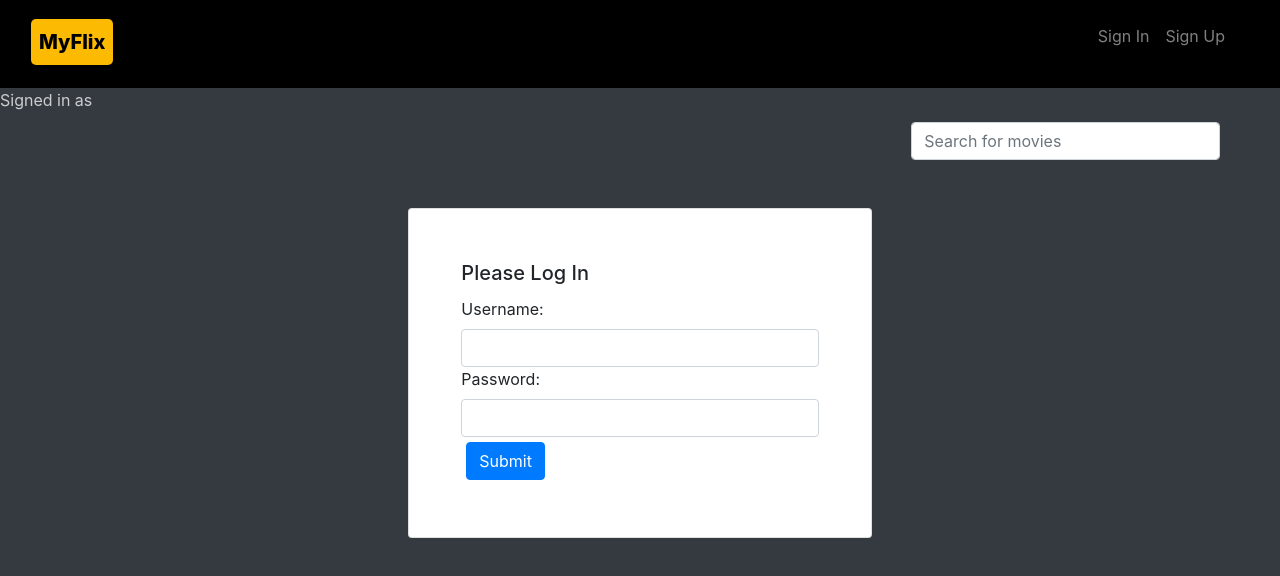
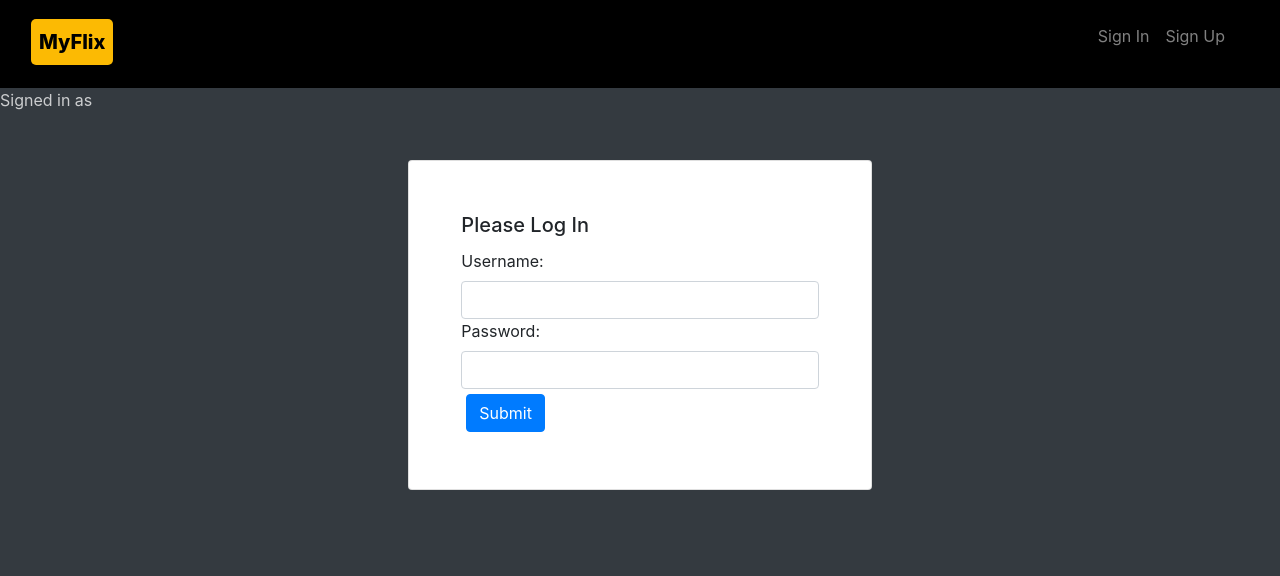
Before and after one commit to sunnyyuanz/myFlix-client, a React (Vite) app: page / in a window 1280 px wide. Shown: the top 576 px of the page. Built offline with nearby package versions, Linux system fonts and the light colour scheme.

Commit message:
finalized

```diff
--- a/src/components/main-view/main-view.jsx
+++ b/src/components/main-view/main-view.jsx
@@ -184,9 +184,6 @@ class MainView extends React.Component {
         <div className="auth">
           Signed in as <Link to={`/users/${user}`}>{user}</Link>
         </div>
-        <Row className='searchbar-Section'>
-            <VisibilityFilterInput />
-        </Row>
         <Row className="justify-content-md-center m-5 Main-Content">
           <Route
             exact
@@ -202,6 +199,10 @@ class MainView extends React.Component {
               //before the movies have been loaded
               if (movies.length === 0) return <div className="main-view" />;
               return (
+                <>
+                  <Row className="searchbar-Section">
+                    <VisibilityFilterInput />
+                  </Row>
                   <MovieList
                     movies={movies}
                     FavoriteMovies={FavoriteMovies}
@@ -212,6 +213,7 @@ class MainView extends React.Component {
                       this.RemoveFromFav(movie, FavoriteMovies)
                     }
                   />
+                </>
               );
             }}
           />
```
Lines whose indentation alone changed are shown as unchanged.
